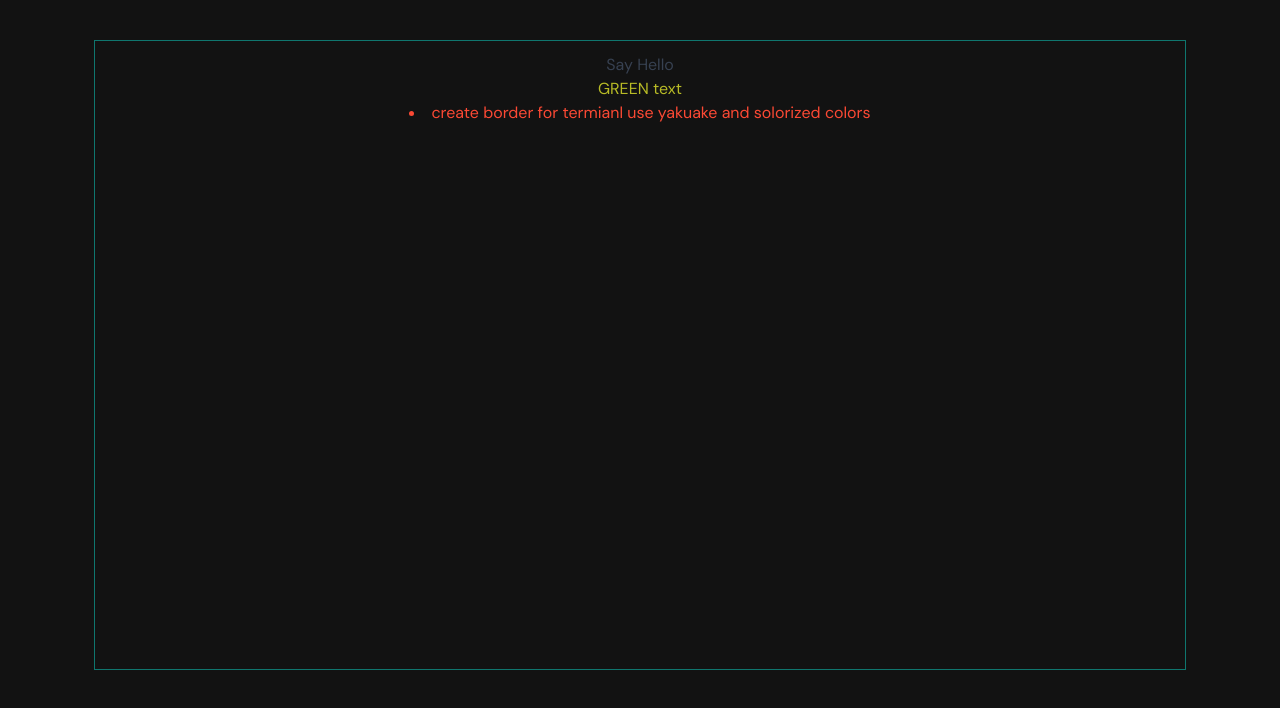
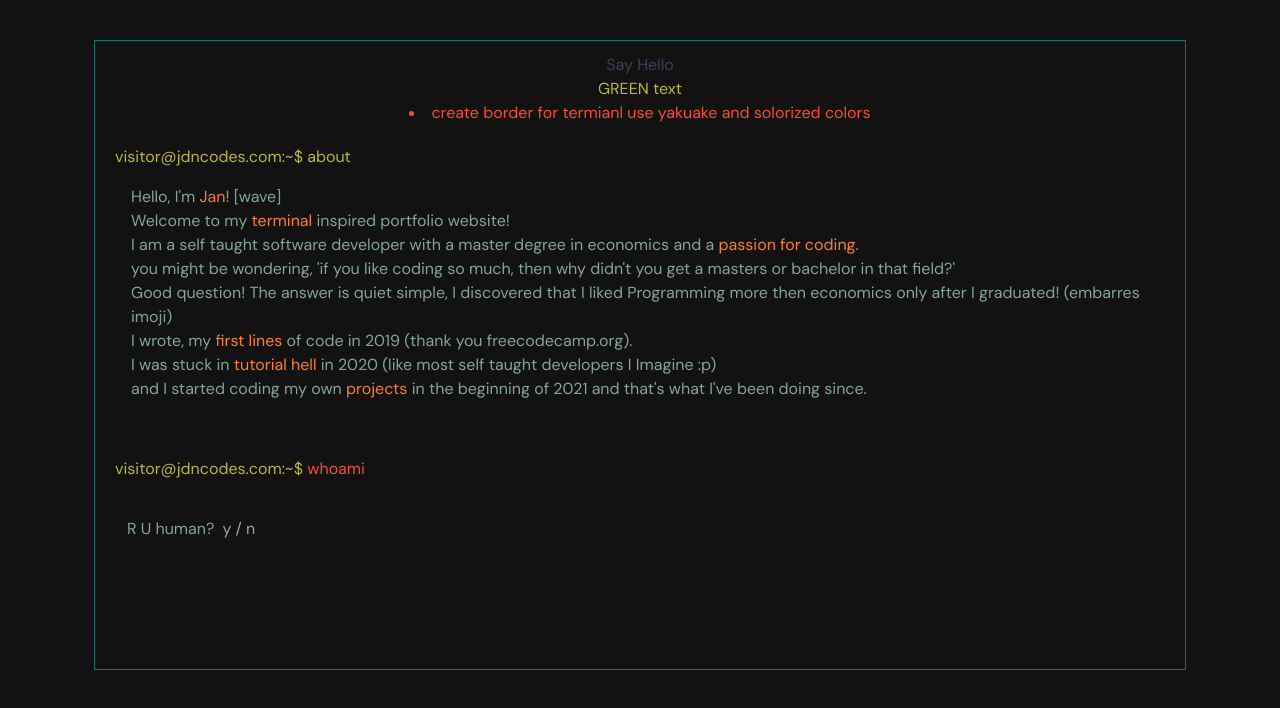
Before and after one commit to JDN89/jdn-codes, a Vue app: page / in a window 1280 px wide. Shown: the top 708 px of the page. Built offline with nearby package versions, Linux system fonts and the light colour scheme; a web font is replaced by a local one.

Commit message:
first draf whois & whoami

```diff
--- a/components.d.ts
+++ b/components.d.ts
@@ -5,8 +5,12 @@ import '@vue/runtime-core'
 
 declare module '@vue/runtime-core' {
   export interface GlobalComponents {
+    About: typeof import('./src/components/About.vue')['default']
+    CliCommandLine: typeof import('./src/components/CliCommandLine.vue')['default']
     RouterLink: typeof import('vue-router')['RouterLink']
     RouterView: typeof import('vue-router')['RouterView']
+    WhoAmI: typeof import('./src/components/WhoAmI.vue')['default']
+    WhoIs: typeof import('./src/components/WhoIs.vue')['default']
   }
 }
 
--- /dev/null
+++ b/src/components/WhoAmI.vue
@@ -0,0 +1,30 @@
+<script setup lang="ts">
+/*
+let choose = () {
+    if (choice == 'y') {
+        console.log('it seems U R Human?')
+        console.log('quotes')
+
+    }
+    else if (choice == 'n') {
+        console.log('10001111011101')
+
+    }
+    else { console.log('can't compute) }
+
+}
+*/
+</script>
+
+<template>
+    <div class="text-left text-gru-blue p-5">
+
+        <p text-gru-green>visitor@jdncodes.com:~$ <span text-gru-red>whoami</span></p>
+        <br>
+        <div class="p-3 flex flex-row">
+            <p pr-2>R U human?</p> <input type="text" class="bg-transparent focus:outline-none" v-model="choose"
+                placeholder="y / n">
+        </div>
+    </div>
+
+</template>
--- /dev/null
+++ b/src/components/WhoIs.vue
@@ -0,0 +1,36 @@
+<script setup lang="ts">
+
+</script>
+
+<template>
+    <div class="text-left text-gru-blue p-5">
+
+        <p text-gru-green>visitor@jdncodes.com:~$ about</p>
+
+        <div p-4>
+            <p>Hello, I'm <span text-gru-orange>Jan</span>! [wave]
+                <br>
+                Welcome to my <span text-gru-orange>terminal</span> inspired portfolio website!
+                <br>
+                I am a self taught software developer with a master degree in economics and a <span
+                    text-gru-orange>passion for coding.</span>
+                <br>
+                you might be wondering, 'if you like coding so much, then why didn't you get a masters or bachelor in
+                that
+                field?'
+                <br>
+                Good question!
+                The answer is quiet simple, I discovered that I liked Programming more then economics only after I
+                graduated! (embarres imoji)
+                <br>
+                I wrote, my <span text-gru-orange>first lines</span> of code in 2019 (thank you freecodecamp.org).
+                <br>I was stuck in <span text-gru-orange>tutorial hell</span> in 2020 (like most self taught developers
+                I Imagine :p)
+                <br>and I started coding my own <span text-gru-orange>projects</span> in the beginning of 2021 and
+                that's what I've been doing since.
+                <br>
+            </p>
+        </div>
+    </div>
+
+</template>
--- a/src/pages/index.vue
+++ b/src/pages/index.vue
@@ -18,6 +18,8 @@ console.log(test);
             <p></p>
             <li class="text-gru-red">create border for termianl use yakuake and solorized colors
             </li>
+            <who-is></who-is>
+            <who-am-i> </who-am-i>
         </div>
     </div>
 </template>
```
Also changed, not shown: 2 other files (tests, documents, lock files or other folders).
